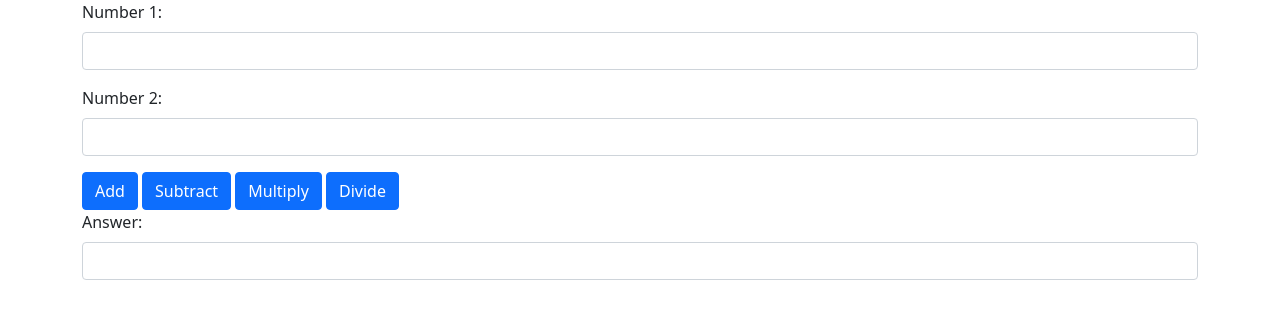
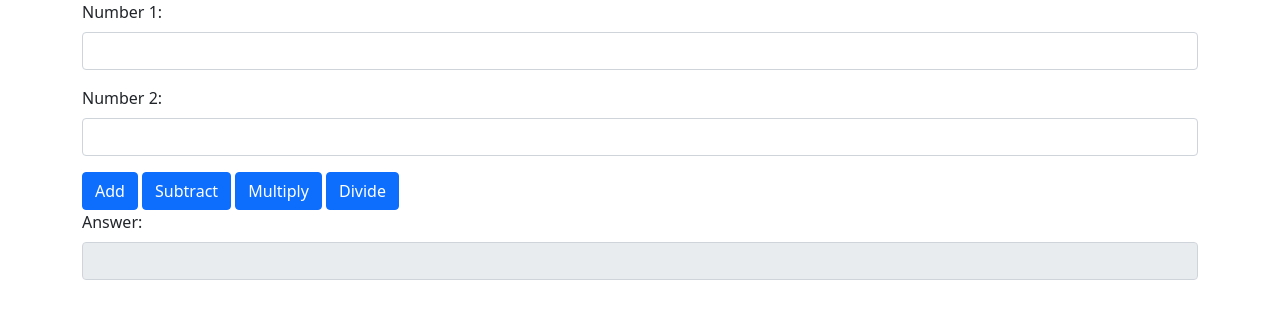
Before and after one commit to kayepoblete/Calculator, a plain HTML site: page index.html in a window 1280 px wide. Drawn offline with nearby package versions, Linux system fonts and the light colour scheme.

Commit message:
Update index.html

```diff
--- a/index.html
+++ b/index.html
@@ -2,7 +2,7 @@
 <html lang="en">
 
 <head>
-    <title>PageTitle</title>
+    <title>Calculator</title>
     <!-- Required meta tags -->
     <meta charset="utf-8">
     <meta name="viewport" content="width=device-width, initial-scale=1, shrink-to-fit=no">
@@ -30,7 +30,7 @@
 
         <div class="mb-3">
             <label for="" class="form-label">Answer: </label>
-            <input type="text" class="form-control" name="" id="answerField" aria-describedby="helpId" placeholder="">
+            <input type="text" class="form-control" name="" id="answerField" aria-describedby="helpId" placeholder="" readonly>
         </div>
         <p id="messagePara"></p>
 
```
